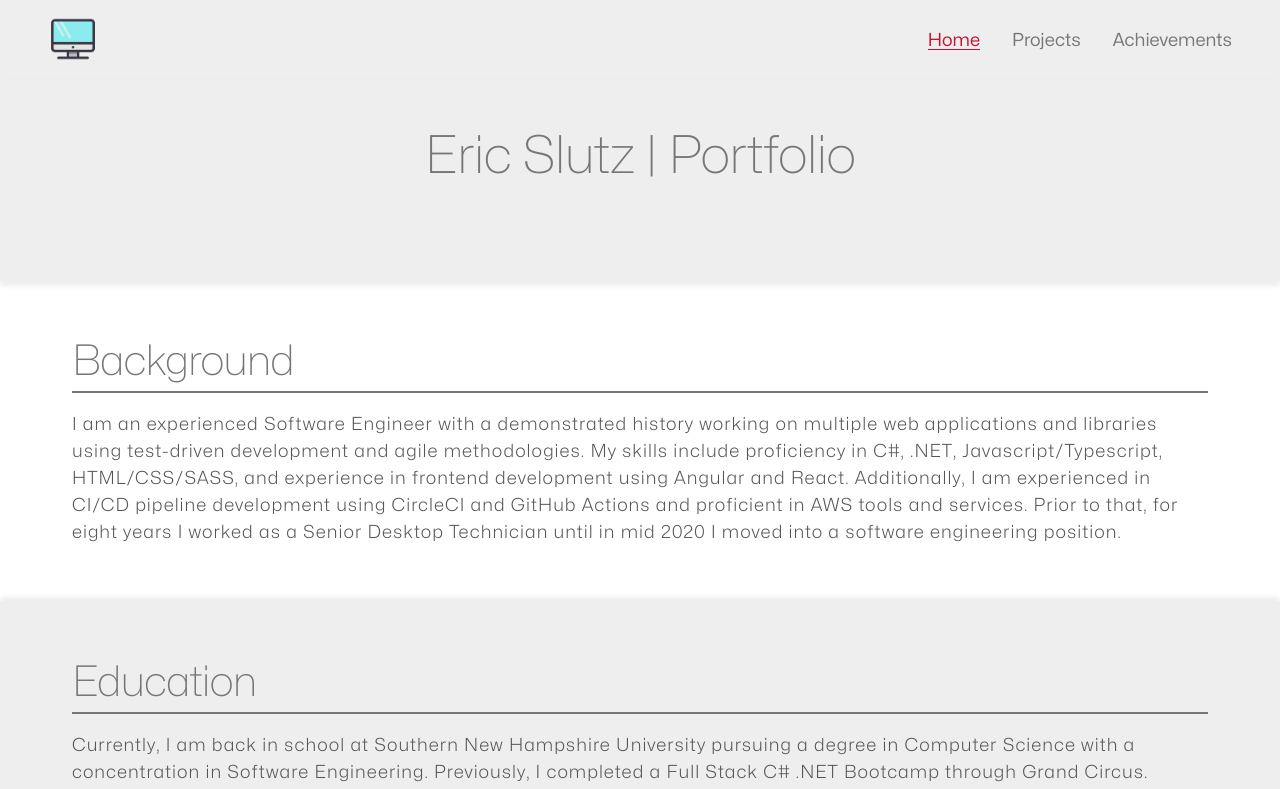
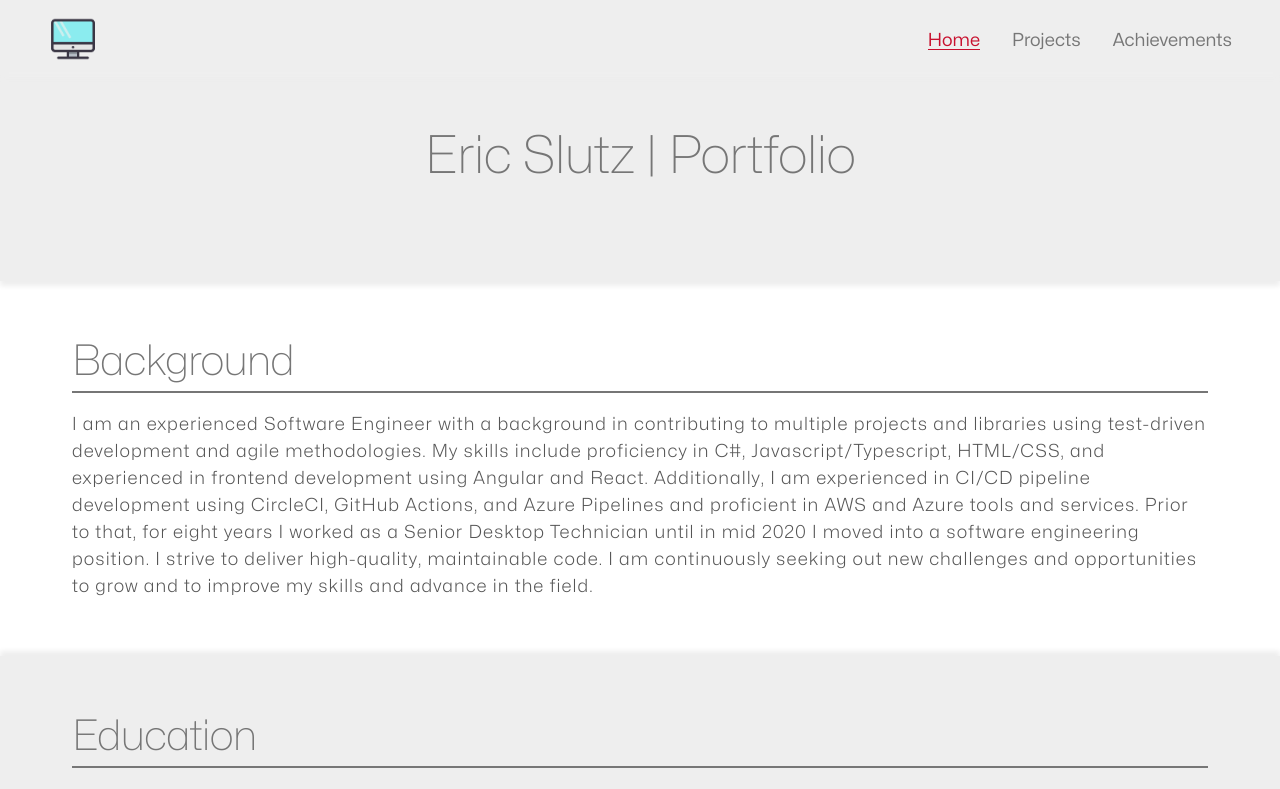
Before and after one commit to eslutz/eslutz.github.io, an Angular app: page /home in a window 1280 px wide. Shown: the top 789 px of the page. Built offline with nearby package versions, Linux system fonts and the light colour scheme.

Commit message:
updated content

```diff
--- a/src/app/home/home.component.html
+++ b/src/app/home/home.component.html
@@ -7,7 +7,7 @@
   <div class="container">
     <h2 class="heading-secondary">Background</h2>
     <p>
-      I am an experienced Software Engineer with a demonstrated history working on multiple web applications and libraries using test-driven development and agile methodologies. My skills include proficiency in C#, .NET, Javascript/Typescript, HTML/CSS/SASS, and experience in frontend development using Angular and React. Additionally, I am experienced in CI/CD pipeline development using CircleCI and GitHub Actions and proficient in AWS tools and services. Prior to that, for eight years I worked as a Senior Desktop Technician until in mid 2020 I moved into a software engineering position.
+      I am an experienced Software Engineer with a background in contributing to multiple projects and libraries using test-driven development and agile methodologies. My skills include proficiency in C#, Javascript/Typescript, HTML/CSS, and experienced in frontend development using Angular and React. Additionally, I am experienced in CI/CD pipeline development using CircleCI, GitHub Actions, and Azure Pipelines and proficient in AWS and Azure tools and services. Prior to that, for eight years I worked as a Senior Desktop Technician until in mid 2020 I moved into a software engineering position.  I strive to deliver high-quality, maintainable code.  I am continuously seeking out new challenges and opportunities to grow and to improve my skills and advance in the field.
     </p>
   </div>
 </section>
--- a/src/app/recognition/recognition.component.html
+++ b/src/app/recognition/recognition.component.html
@@ -10,7 +10,7 @@
       </li>
       <li class="list-item">
         <p>
-          <strong>SNHU Presidents List</strong> &mdash; I have been named to the SNHU Presidents List 3 times.
+          <strong>SNHU Presidents List</strong> &mdash; I have been named to the SNHU Presidents List 4 times.
           <br />
           <small>
             <em>
@@ -21,7 +21,7 @@
       </li>
       <li class="list-item">
         <p>
-          <strong>SNHU Honor Roll</strong> &mdash; I have been named to the SNHU Honor Roll for the past 7 terms.
+          <strong>SNHU Honor Roll</strong> &mdash; I have been named to the SNHU Honor Roll for the past 9 terms.
           <br />
           <small>
             <em>
```
